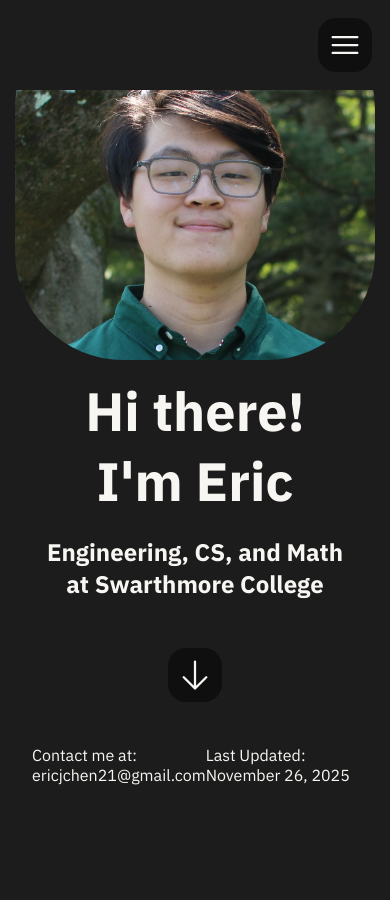
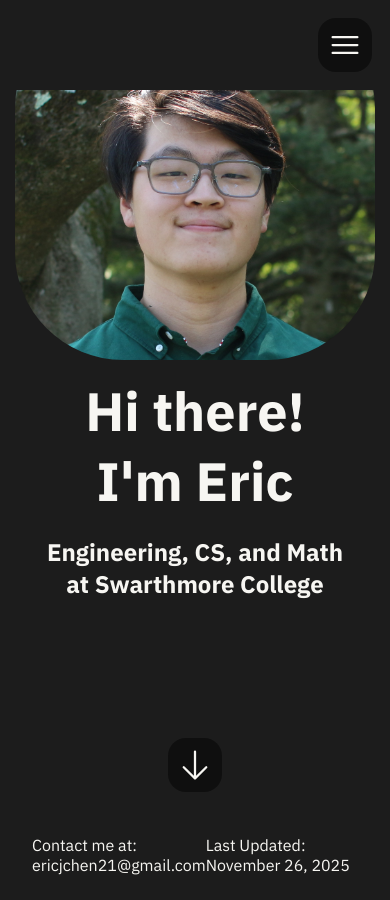
Before and after one commit to ericjchen21/ericjchen21.github.io, a Jekyll site: the page built from index.html, in a window 390 px wide and 900 px high, scrolled down 90 px. Built offline with Jekyll 4.4.1, drawn with Linux system fonts in a browser that asks for light colours; comment, search, counter and statistics services are not loaded; before the commit the page ends 900 px from its top, so only the background shows below that.

Commit message:
mobile fixes

```diff
--- a/_sass/_index.scss
+++ b/_sass/_index.scss
@@ -1,5 +1,6 @@
 .landing-container {
-  height: calc(35 * var(--std-unit));
+  flex-grow: 1;
+  height: calc(40 * var(--std-unit));
   width: 100vw;
 
   display: flex;
@@ -77,6 +78,9 @@
 }
 
 .nav-down-container {
+  // margin-top: auto;
+  // position: absolute;
+  // bottom: 100svh;
   height: calc(5 * var(--std-unit));
   // max-width: var(--max-width);
 
--- a/assets/css/style.scss
+++ b/assets/css/style.scss
@@ -6,7 +6,7 @@
 $accent-color: #0000ff;
 $font-size-base: 16px;
 $mobile-breakpoint: 960px;
-$std-unit: 2vh;
+$std-unit: 2svh;
 
 @mixin clear-all {
   margin: 0;
```
